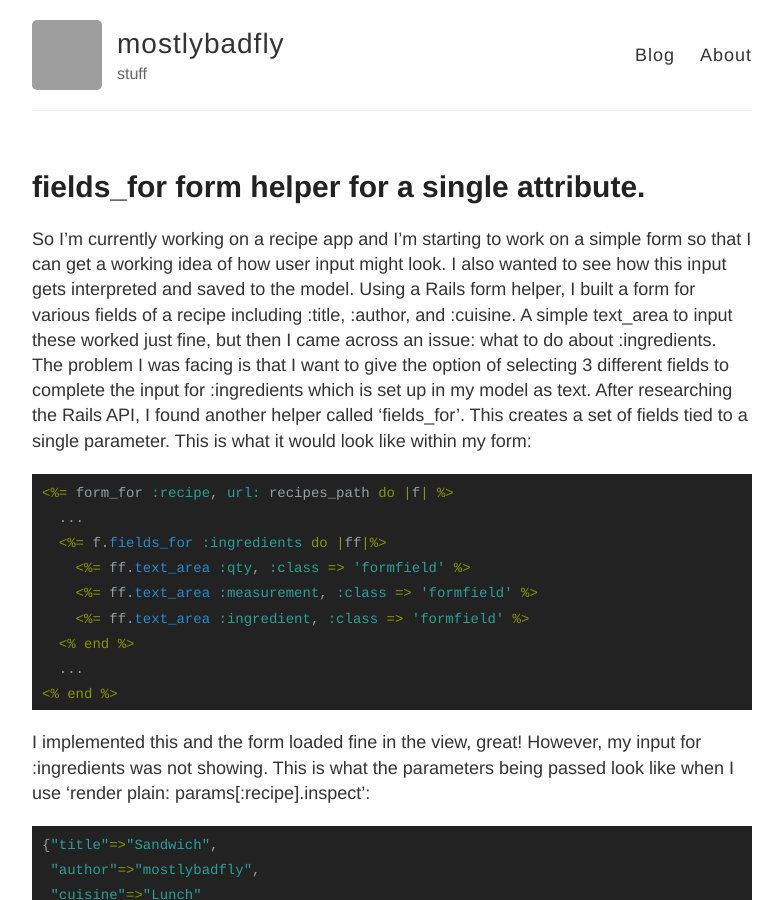
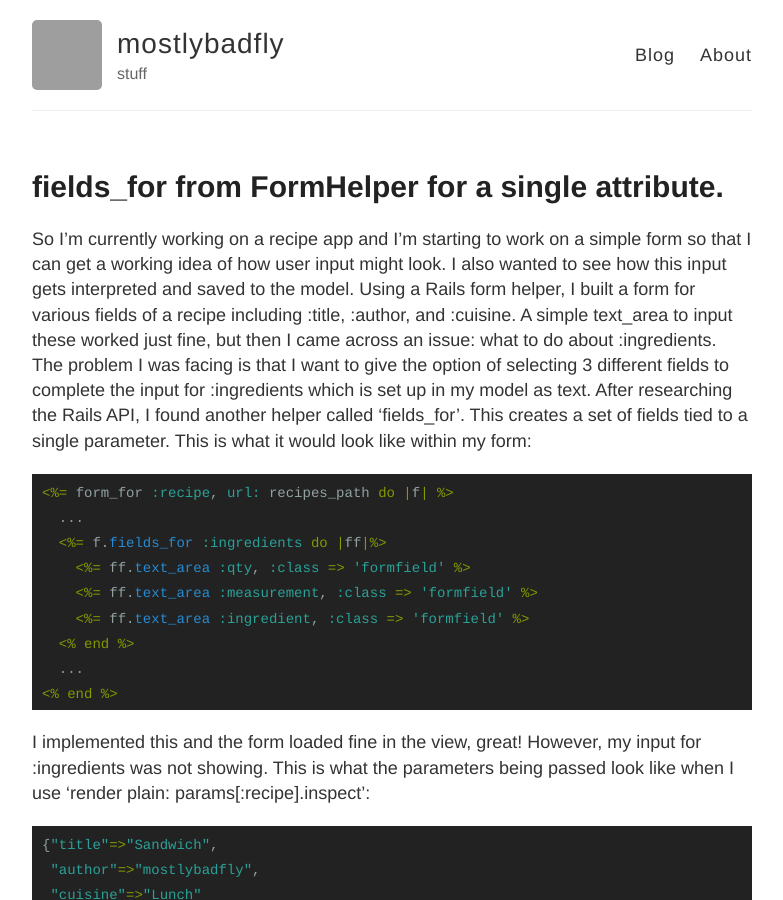
Before and after one commit to mostlybadfly/jekyllsite, a Jekyll site: the page built from _posts/2014-10-21-fields-for.md, in a window 1280 px wide and 900 px high. Shown: the whole window, without its empty margins (248-1031 px from the left). Built offline with Jekyll 4.4.1, drawn with Linux system fonts in a browser that asks for light colours; comment, search, counter and statistics services are not loaded; grey boxes are pictures that could not be loaded.

Commit message:
Update 2014-10-21-fields-for.md

```diff
--- a/_posts/2014-10-21-fields-for.md
+++ b/_posts/2014-10-21-fields-for.md
@@ -1,6 +1,6 @@
 ---
 layout: post
-title: fields_for form helper for a single attribute.
+title: fields_for from FormHelper for a single attribute.
 comments: true
 ---
 
```
